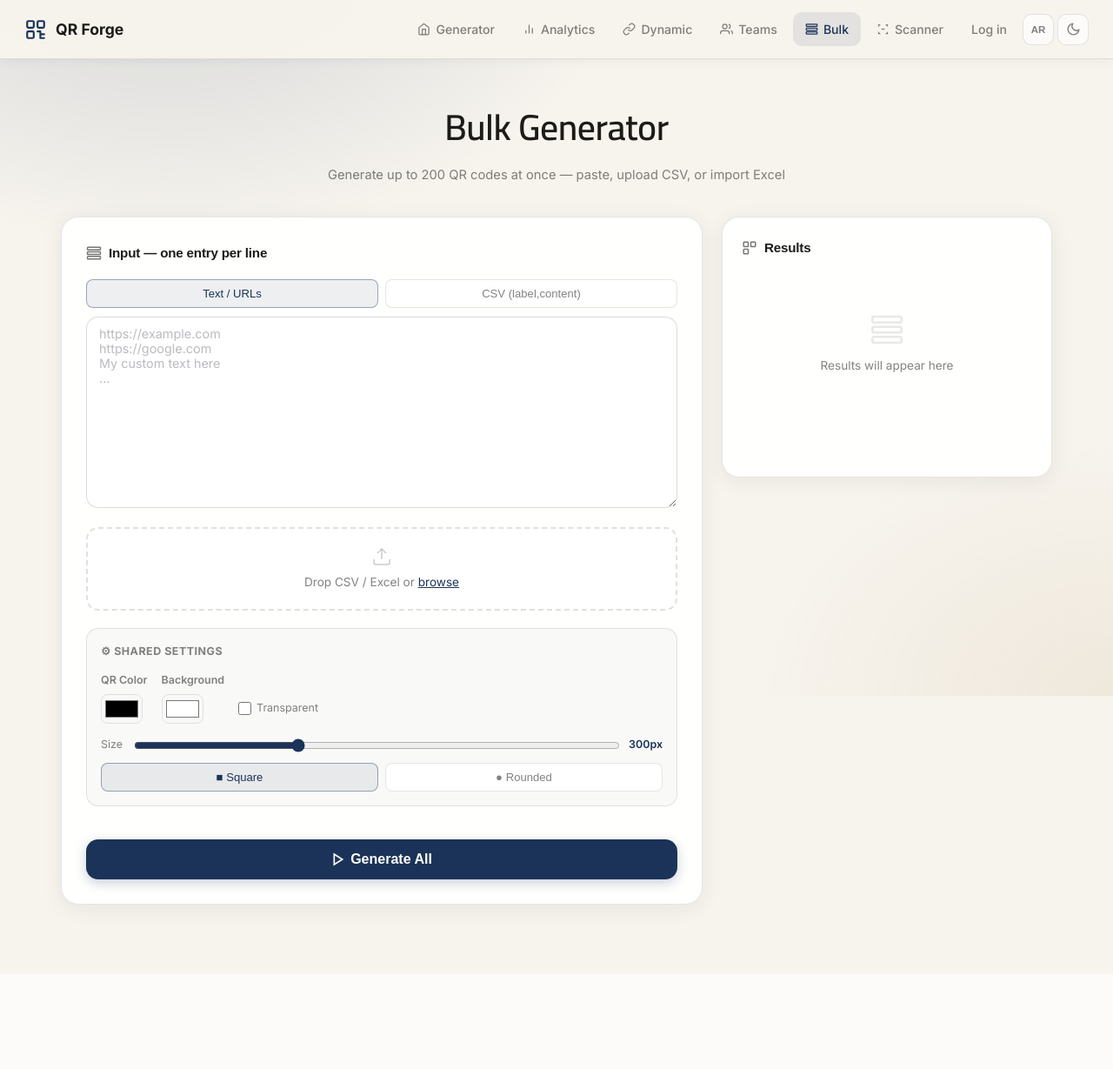
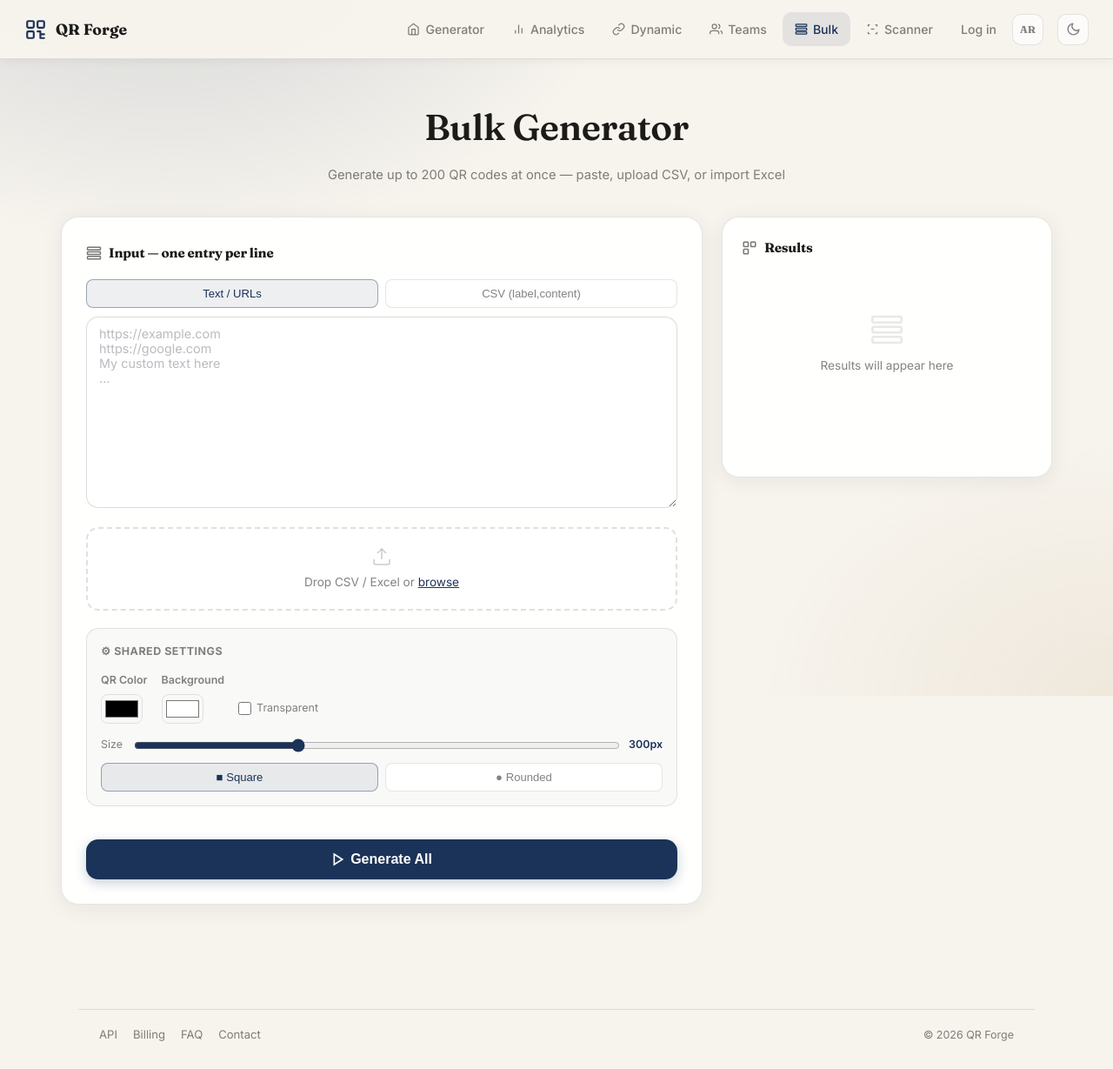
Before and after one commit to mostafamohamed521/qr_generator, a Django app: template templates/bulk.html in a window 1280 px wide. Shown: the whole page at 87% size. Before the commit the page ends 1063 px from the top, so only its background shows below. Run offline with Django 4.2, Linux system fonts and the light colour scheme; the template is opened without the code that fills it: most values are stand-ins (such as "Sample title", 1, 10 or a date in 2020); some libraries are stand-ins or nearby versions.

Commit message:
templates/base.html: Update base template

```diff
--- a/templates/base.html
+++ b/templates/base.html
@@ -5,7 +5,7 @@
   <meta charset="UTF-8">
   <meta name="viewport" content="width=device-width, initial-scale=1.0">
   <meta name="description" content="{% block meta_description %}Professional QR code generator — URL, WiFi, contact, bulk &amp; dynamic QR with analytics.{% endblock %}">
-  <meta name="theme-color" content="#6d4dfb">
+  <meta name="theme-color" content="#1b3358">
   <meta name="mobile-web-app-capable" content="yes">
   <meta name="apple-mobile-web-app-capable" content="yes">
   <meta name="apple-mobile-web-app-status-bar-style" content="default">
@@ -17,7 +17,7 @@
   {% load static %}
   <link rel="preconnect" href="https://fonts.googleapis.com">
   <link rel="preconnect" href="https://fonts.gstatic.com" crossorigin>
-  <link href="https://fonts.googleapis.com/css2?family=Space+Grotesk:wght@500;600;700;800&family=Inter:wght@400;500;600;700&family=Cairo:wght@400;600;700;800&display=swap" rel="stylesheet">
+  <link href="https://fonts.googleapis.com/css2?family=Fraunces:opsz,wght@9..144,500;9..144,600;9..144,700&family=Inter:wght@400;500;600;700&family=Cairo:wght@400;600;700;800&display=swap" rel="stylesheet">
   <link rel="stylesheet" href="{% static 'css/style.css' %}">
   <script>
     (function(){var t=localStorage.getItem('qr-theme')||(window.matchMedia('(prefers-color-scheme: dark)').matches?'dark':'light');document.documentElement.setAttribute('data-theme',t);})();
@@ -37,30 +37,31 @@
     </svg>
     <span>QR Forge</span>
   </a>
-  <div class="nav-links">
+
+  <div class="nav-links" id="nav-links">
     <a href="{% url 'qrapp:index' %}" class="nav-link {% block nav_home %}{% endblock %}">
       <svg viewBox="0 0 24 24" fill="none" stroke="currentColor" stroke-width="2"><path d="M3 9l9-7 9 7v11a2 2 0 0 1-2 2H5a2 2 0 0 1-2-2z"/><polyline points="9 22 9 12 15 12 15 22"/></svg>
-      {% trans "Generator" %}
+      <span>{% trans "Generator" %}</span>
     </a>
     <a href="{% url 'qrapp:analytics' %}" class="nav-link {% block nav_analytics %}{% endblock %}">
       <svg viewBox="0 0 24 24" fill="none" stroke="currentColor" stroke-width="2"><line x1="18" y1="20" x2="18" y2="10"/><line x1="12" y1="20" x2="12" y2="4"/><line x1="6" y1="20" x2="6" y2="14"/></svg>
-      {% trans "Analytics" %}
+      <span>{% trans "Analytics" %}</span>
     </a>
     <a href="{% url 'qrapp:dynamic' %}" class="nav-link {% block nav_dynamic %}{% endblock %}">
       <svg viewBox="0 0 24 24" fill="none" stroke="currentColor" stroke-width="2"><path d="M10 13a5 5 0 0 0 7.54.54l3-3a5 5 0 0 0-7.07-7.07l-1.72 1.71"/><path d="M14 11a5 5 0 0 0-7.54-.54l-3 3a5 5 0 0 0 7.07 7.07l1.71-1.71"/></svg>
-      {% trans "Dynamic" %}
+      <span>{% trans "Dynamic" %}</span>
     </a>
     <a href="{% url 'teams:teams' %}" class="nav-link {% block nav_teams %}{% endblock %}">
       <svg viewBox="0 0 24 24" fill="none" stroke="currentColor" stroke-width="2"><path d="M17 21v-2a4 4 0 0 0-4-4H5a4 4 0 0 0-4 4v2"/><circle cx="9" cy="7" r="4"/><path d="M23 21v-2a4 4 0 0 0-3-3.87"/><path d="M16 3.13a4 4 0 0 1 0 7.75"/></svg>
-      {% trans "Teams" %}
+      <span>{% trans "Teams" %}</span>
     </a>
     <a href="{% url 'qrapp:bulk' %}" class="nav-link {% block nav_bulk %}{% endblock %}">
       <svg viewBox="0 0 24 24" fill="none" stroke="currentColor" stroke-width="2"><rect x="2" y="3" width="20" height="4" rx="1"/><rect x="2" y="10" width="20" height="4" rx="1"/><rect x="2" y="17" width="20" height="4" rx="1"/></svg>
-      {% trans "Bulk" %}
+      <span>{% trans "Bulk" %}</span>
     </a>
     <a href="{% url 'qrapp:scanner' %}" class="nav-link {% block nav_scanner %}{% endblock %}">
       <svg viewBox="0 0 24 24" fill="none" stroke="currentColor" stroke-width="2"><polyline points="4 7 4 4 7 4"/><polyline points="17 4 20 4 20 7"/><polyline points="20 17 20 20 17 20"/><polyline points="7 20 4 20 4 17"/><line x1="9" y1="12" x2="15" y2="12"/></svg>
-      {% trans "Scanner" %}
+      <span>{% trans "Scanner" %}</span>
     </a>
 
     {% if user.is_authenticated %}
@@ -70,38 +71,35 @@
         {% else %}
           <svg viewBox="0 0 24 24" fill="none" stroke="currentColor" stroke-width="2"><path d="M20 21v-2a4 4 0 0 0-4-4H8a4 4 0 0 0-4 4v2"/><circle cx="12" cy="7" r="4"/></svg>
         {% endif %}
-        {{ user.first_name|default:user.email }}
+        <span>{{ user.first_name|default:user.email }}</span>
       </a>
       {% if user.is_staff %}
       <a href="{% url 'dashboard:home' %}" class="nav-link" style="color:var(--accent-3)">
         <svg viewBox="0 0 24 24" fill="none" stroke="currentColor" stroke-width="2"><path d="M12 2l3.09 6.26L22 9.27l-5 4.87 1.18 6.88L12 17.77l-6.18 3.25L7 14.14 2 9.27l6.91-1.01L12 2z"/></svg>
-        Admin
+        <span>Admin</span>
       </a>
       {% endif %}
-      <a href="{% url 'api:docs' %}" class="nav-link {% block nav_api %}{% endblock %}">
-        <svg viewBox="0 0 24 24" fill="none" stroke="currentColor" stroke-width="2"><path d="M16 18l6-6-6-6M8 6l-6 6 6 6"/></svg>
-        {% trans "API" %}
-      </a>
-      <a href="{% url 'billing:billing' %}" class="nav-link {% block nav_billing %}{% endblock %}">
-        <svg viewBox="0 0 24 24" fill="none" stroke="currentColor" stroke-width="2"><rect x="1" y="4" width="22" height="16" rx="2"/><line x1="1" y1="10" x2="23" y2="10"/></svg>
-        {% trans "Billing" %}
-      </a>
-      <a href="{% url 'accounts:logout' %}" class="nav-link">{% trans "Log out" %}</a>
+      <a href="{% url 'accounts:logout' %}" class="nav-link"><span>{% trans "Log out" %}</span></a>
     {% else %}
-      <a href="{% url 'accounts:login' %}" class="nav-link">{% trans "Log in" %}</a>
+      <a href="{% url 'accounts:login' %}" class="nav-link"><span>{% trans "Log in" %}</span></a>
     {% endif %}
 
     <form action="{% url 'set_language' %}" method="post" class="lang-form">
       {% csrf_token %}
-      <input type="hidden" name="next" value="{{ request.path }}">
+      <input type="hidden" name="next" value="{{ lang_toggle_next }}">
       <button type="submit" name="language" value="{% if LANGUAGE_CODE == 'ar' %}en{% else %}ar{% endif %}" class="theme-toggle" title="{% trans 'Switch language' %}">
         {% if LANGUAGE_CODE == 'ar' %}EN{% else %}AR{% endif %}
       </button>
     </form>
+  </div>
 
+  <div class="nav-controls">
     <button class="theme-toggle" id="theme-toggle" type="button" title="{% trans 'Toggle theme' %}" aria-label="Toggle dark/light theme">
       <svg class="ico-sun" viewBox="0 0 24 24" fill="none" stroke="currentColor" stroke-width="2" stroke-linecap="round"><circle cx="12" cy="12" r="4"/><path d="M12 2v2M12 20v2M4.93 4.93l1.41 1.41M17.66 17.66l1.41 1.41M2 12h2M20 12h2M6.34 17.66l-1.41 1.41M19.07 4.93l-1.41 1.41"/></svg>
       <svg class="ico-moon" viewBox="0 0 24 24" fill="none" stroke="currentColor" stroke-width="2" stroke-linecap="round" stroke-linejoin="round"><path d="M21 12.79A9 9 0 1 1 11.21 3 7 7 0 0 0 21 12.79z"/></svg>
+    </button>
+    <button class="mobile-menu-btn" id="mobile-menu-btn" type="button" aria-label="{% trans 'Menu' %}">
+      <svg viewBox="0 0 24 24" fill="none" stroke="currentColor" stroke-width="2"><line x1="3" y1="6" x2="21" y2="6"/><line x1="3" y1="12" x2="21" y2="12"/><line x1="3" y1="18" x2="21" y2="18"/></svg>
     </button>
   </div>
 </nav>
@@ -110,10 +108,25 @@
   {% block content %}{% endblock %}
 </div>
 
+<footer class="app-footer">
+  <div class="app-footer-links">
+    <a href="{% url 'api:docs' %}" class="{% block nav_api %}{% endblock %}">{% trans "API" %}</a>
+    <a href="{% url 'billing:billing' %}" class="{% block nav_billing %}{% endblock %}">{% trans "Billing" %}</a>
+    <a href="{% url 'core:faq' %}">{% trans "FAQ" %}</a>
+    <a href="{% url 'core:contact' %}">{% trans "Contact" %}</a>
+  </div>
+  <div class="app-footer-copy">© {% now "Y" %} QR Forge</div>
+</footer>
+
 <div id="toasts"></div>
 
 <script>window.APP_BASE = "{% url 'qrapp:index' %}";</script>
 <script src="{% static 'js/app.js' %}"></script>
+<script>
+document.getElementById('mobile-menu-btn')?.addEventListener('click', () => {
+  document.getElementById('nav-links').classList.toggle('open');
+});
+</script>
 {% block extra_js %}{% endblock %}
 
 {% if messages %}
```
